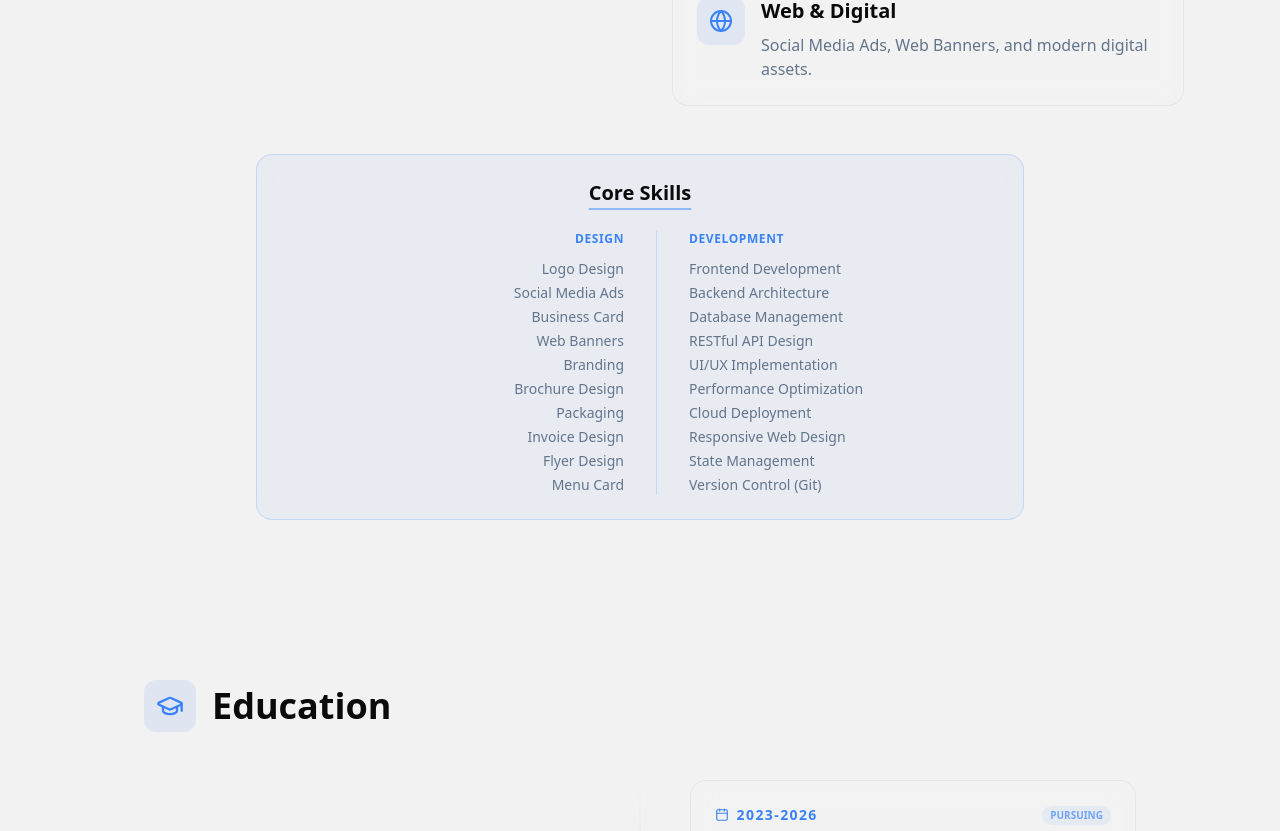
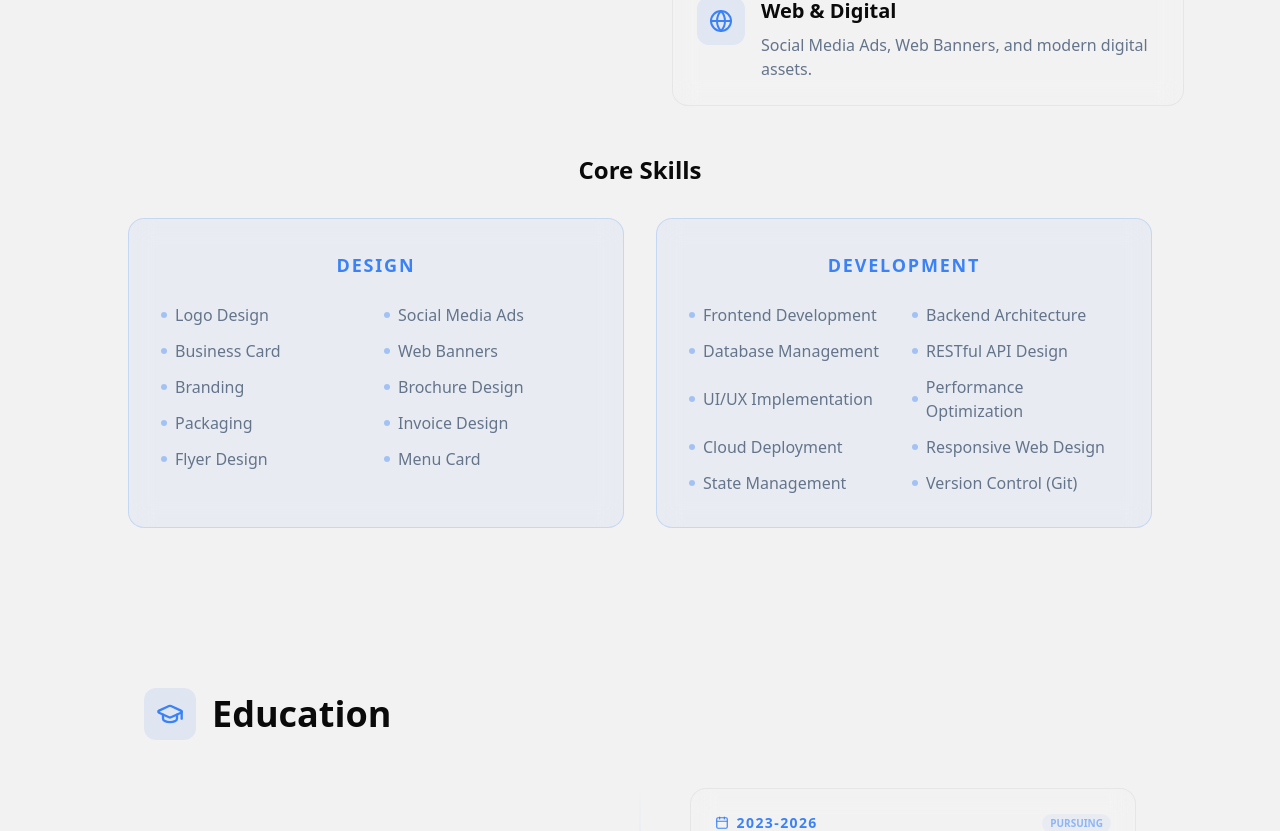
Before and after one commit to hussain291105/Portfolio, a Next.js app: page / in a window 1280 px wide. Shown: the part 1762-2593 px from the top of the page. Built offline with nearby package versions, Linux system fonts and the light colour scheme.

Commit message:
New changes

```diff
--- a/next.config.ts
+++ b/next.config.ts
@@ -1,6 +1,10 @@
 import type { NextConfig } from "next";
 
 const nextConfig: NextConfig = {
+  experimental: {
+    // @ts-expect-error - Required for local network development access
+    allowedDevOrigins: ['169.254.83.107'],
+  },
   images: {
     remotePatterns: [
       {
--- a/src/app/page.tsx
+++ b/src/app/page.tsx
@@ -1,6 +1,7 @@
 import Hero from "@/components/Hero";
 import About from "@/components/About";
 import Education from "@/components/Education";
+import Experience from "@/components/Experience";
 import Projects from "@/components/Projects";
 import Contact from "@/components/Contact";
 
@@ -10,6 +11,7 @@ export default function Home() {
       <Hero />
       <About />
       <Education />
+      <Experience />
       <Projects />
       <Contact />
     </div>
--- a/src/components/About.tsx
+++ b/src/components/About.tsx
@@ -13,9 +13,9 @@ const skills = [
 ];
 
 const languages = [
-  { name: 'ENGLISH', level: 85 },
+  { name: 'ENGLISH', level: 75 },
   { name: 'HINDI', level: 95 },
-  { name: 'ARABIC', level: 70 },
+  { name: 'ARABIC', level: 25 },
   { name: 'GUJRATI', level: 100 },
 ];
 
@@ -119,47 +119,114 @@ export default function About() {
           </div>
         </div>
 
-        <motion.div
-          initial={{ opacity: 0, y: 20 }}
-          whileInView={{ opacity: 1, y: 0 }}
-          viewport={{ once: true }}
-          transition={{ duration: 0.5, delay: 0.3 }}
-          className="mt-12 max-w-3xl mx-auto p-6 glass-card bg-primary/5 border-primary/20"
-        >
-          <h3 className="text-xl font-bold mb-6 text-center underline underline-offset-8 decoration-primary/50">Core Skills</h3>
-          <div className="grid grid-cols-2 gap-x-8 gap-y-4">
-            <div>
-              <h4 className="text-xs font-bold text-primary uppercase tracking-wider mb-3 text-center md:text-right">Design</h4>
-              <ul className="space-y-1 text-sm text-muted-foreground text-center md:text-right">
-                <li>Logo Design</li>
-                <li>Social Media Ads</li>
-                <li>Business Card</li>
-                <li>Web Banners</li>
-                <li>Branding</li>
-                <li>Brochure Design</li>
-                <li>Packaging</li>
-                <li>Invoice Design</li>
-                <li>Flyer Design</li>
-                <li>Menu Card</li>
+        <div className="mt-12">
+          <h3 className="text-2xl font-bold mb-8 text-center">Core Skills</h3>
+          <div className="grid grid-cols-1 md:grid-cols-2 gap-8 max-w-5xl mx-auto">
+            <motion.div
+              initial={{ opacity: 0, x: -20 }}
+              whileInView={{ opacity: 1, x: 0 }}
+              viewport={{ once: true }}
+              transition={{ duration: 0.5, delay: 0.1 }}
+              className="p-8 glass-card bg-primary/5 border-primary/20 hover:border-primary/40 transition-all"
+            >
+              <h4 className="text-lg font-bold text-primary uppercase tracking-widest mb-6 text-center">Design</h4>
+              <ul className="grid grid-cols-1 sm:grid-cols-2 gap-x-4 gap-y-3 text-base text-muted-foreground">
+                <li className="flex items-center gap-2">
+                  <span className="w-1.5 h-1.5 rounded-full bg-primary/40" />
+                  Logo Design
+                </li>
+                <li className="flex items-center gap-2">
+                  <span className="w-1.5 h-1.5 rounded-full bg-primary/40" />
+                  Social Media Ads
+                </li>
+                <li className="flex items-center gap-2">
+                  <span className="w-1.5 h-1.5 rounded-full bg-primary/40" />
+                  Business Card
+                </li>
+                <li className="flex items-center gap-2">
+                  <span className="w-1.5 h-1.5 rounded-full bg-primary/40" />
+                  Web Banners
+                </li>
+                <li className="flex items-center gap-2">
+                  <span className="w-1.5 h-1.5 rounded-full bg-primary/40" />
+                  Branding
+                </li>
+                <li className="flex items-center gap-2">
+                  <span className="w-1.5 h-1.5 rounded-full bg-primary/40" />
+                  Brochure Design
+                </li>
+                <li className="flex items-center gap-2">
+                  <span className="w-1.5 h-1.5 rounded-full bg-primary/40" />
+                  Packaging
+                </li>
+                <li className="flex items-center gap-2">
+                  <span className="w-1.5 h-1.5 rounded-full bg-primary/40" />
+                  Invoice Design
+                </li>
+                <li className="flex items-center gap-2">
+                  <span className="w-1.5 h-1.5 rounded-full bg-primary/40" />
+                  Flyer Design
+                </li>
+                <li className="flex items-center gap-2">
+                  <span className="w-1.5 h-1.5 rounded-full bg-primary/40" />
+                  Menu Card
+                </li>
               </ul>
-            </div>
-            <div className="border-l border-primary/20 pl-8">
-              <h4 className="text-xs font-bold text-primary uppercase tracking-wider mb-3 text-center md:text-left">Development</h4>
-              <ul className="space-y-1 text-sm text-muted-foreground text-center md:text-left">
-                <li>Frontend Development</li>
-                <li>Backend Architecture</li>
-                <li>Database Management</li>
-                <li>RESTful API Design</li>
-                <li>UI/UX Implementation</li>
-                <li>Performance Optimization</li>
-                <li>Cloud Deployment</li>
-                <li>Responsive Web Design</li>
-                <li>State Management</li>
-                <li>Version Control (Git)</li>
+            </motion.div>
+
+            <motion.div
+              initial={{ opacity: 0, x: 20 }}
+              whileInView={{ opacity: 1, x: 0 }}
+              viewport={{ once: true }}
+              transition={{ duration: 0.5, delay: 0.2 }}
+              className="p-8 glass-card bg-primary/5 border-primary/20 hover:border-primary/40 transition-all"
+            >
+              <h4 className="text-lg font-bold text-primary uppercase tracking-widest mb-6 text-center">Development</h4>
+              <ul className="grid grid-cols-1 sm:grid-cols-2 gap-x-4 gap-y-3 text-base text-muted-foreground">
+                <li className="flex items-center gap-2">
+                  <span className="w-1.5 h-1.5 rounded-full bg-primary/40" />
+                  Frontend Development
+                </li>
+                <li className="flex items-center gap-2">
+                  <span className="w-1.5 h-1.5 rounded-full bg-primary/40" />
+                  Backend Architecture
+                </li>
+                <li className="flex items-center gap-2">
+                  <span className="w-1.5 h-1.5 rounded-full bg-primary/40" />
+                  Database Management
+                </li>
+                <li className="flex items-center gap-2">
+                  <span className="w-1.5 h-1.5 rounded-full bg-primary/40" />
+                  RESTful API Design
+                </li>
+                <li className="flex items-center gap-2">
+                  <span className="w-1.5 h-1.5 rounded-full bg-primary/40" />
+                  UI/UX Implementation
+                </li>
+                <li className="flex items-center gap-2">
+                  <span className="w-1.5 h-1.5 rounded-full bg-primary/40" />
+                  Performance Optimization
+                </li>
+                <li className="flex items-center gap-2">
+                  <span className="w-1.5 h-1.5 rounded-full bg-primary/40" />
+                  Cloud Deployment
+                </li>
+                <li className="flex items-center gap-2">
+                  <span className="w-1.5 h-1.5 rounded-full bg-primary/40" />
+                  Responsive Web Design
+                </li>
+                <li className="flex items-center gap-2">
+                  <span className="w-1.5 h-1.5 rounded-full bg-primary/40" />
+                  State Management
+                </li>
+                <li className="flex items-center gap-2">
+                  <span className="w-1.5 h-1.5 rounded-full bg-primary/40" />
+                  Version Control (Git)
+                </li>
               </ul>
-            </div>
+            </motion.div>
           </div>
-        </motion.div>
+        </div>
       </div>
     </section>
   );
--- /dev/null
+++ b/src/components/Experience.tsx
@@ -0,0 +1,78 @@
+"use client";
+
+import { motion } from "framer-motion";
+import { Briefcase, Calendar, Banknote } from "lucide-react";
+
+const experiences = [
+  {
+    company: "Al - Mawa International",
+    position: "Digital Growth Strategist",
+    period: "3 Months",
+    salary: "₹ 20,000",
+    description: "Successfully completed a 3-month professional engagement, contributing to both design and development projects. Focused on creating visual assets and implementing digital solutions.",
+    skills: ["Graphic Design", "Social Media Marketing", "Development"]
+  }
+];
+
+export default function Experience() {
+  return (
+    <section id="experience" className="section-padding">
+      <div className="max-w-5xl mx-auto px-4">
+        <motion.div
+          initial={{ opacity: 0, y: 20 }}
+          whileInView={{ opacity: 1, y: 0 }}
+          viewport={{ once: true }}
+          transition={{ duration: 0.5 }}
+          className="flex items-center gap-4 mb-12"
+        >
+          <div className="p-3 bg-primary/10 text-primary rounded-xl">
+            <Briefcase size={28} />
+          </div>
+          <h2 className="text-3xl md:text-4xl font-bold">Work Experience</h2>
+        </motion.div>
+
+        <div className="grid grid-cols-1 gap-8">
+          {experiences.map((exp, index) => (
+            <motion.div
+              key={index}
+              initial={{ opacity: 0, y: 20 }}
+              whileInView={{ opacity: 1, y: 0 }}
+              viewport={{ once: true }}
+              transition={{ duration: 0.5, delay: index * 0.1 }}
+              className="p-8 glass-card bg-primary/5 border-primary/20 hover:border-primary/40 transition-all group"
+            >
+              <div className="flex flex-col md:flex-row md:items-center justify-between mb-6 gap-4">
+                <div>
+                  <h3 className="text-2xl font-bold text-primary mb-1 group-hover:translate-x-1 transition-transform">{exp.company}</h3>
+                  <p className="text-lg font-semibold">{exp.position}</p>
+                </div>
+                <div className="flex flex-col gap-2">
+                  <div className="flex items-center gap-2 text-muted-foreground font-medium bg-background/50 px-3 py-1.5 rounded-lg border border-primary/10">
+                    <Calendar size={16} className="text-primary" />
+                    {exp.period}
+                  </div>
+                  <div className="flex items-center gap-2 text-muted-foreground font-medium bg-background/50 px-3 py-1.5 rounded-lg border border-primary/10">
+                    <Banknote size={16} className="text-primary" />
+                    {exp.salary}
+                  </div>
+                </div>
+              </div>
+
+              <p className="text-muted-foreground leading-relaxed mb-6 text-lg italic">
+                &quot;{exp.description}&quot;
+              </p>
+
+              <div className="flex flex-wrap gap-3">
+                {exp.skills.map((skill) => (
+                  <span key={skill} className="px-3 py-1 rounded-full bg-primary/10 text-primary text-xs font-bold uppercase tracking-wider">
+                    {skill}
+                  </span>
+                ))}
+              </div>
+            </motion.div>
+          ))}
+        </div>
+      </div>
+    </section>
+  );
+}
--- a/src/components/Projects.tsx
+++ b/src/components/Projects.tsx
@@ -153,6 +153,7 @@ export default function Projects() {
                   src={selectedProject.image}
                   alt={selectedProject.title}
                   fill
+                  sizes="(max-width: 768px) 100vw, 50vw"
                   className="object-cover"
                 />
               </div>
```
